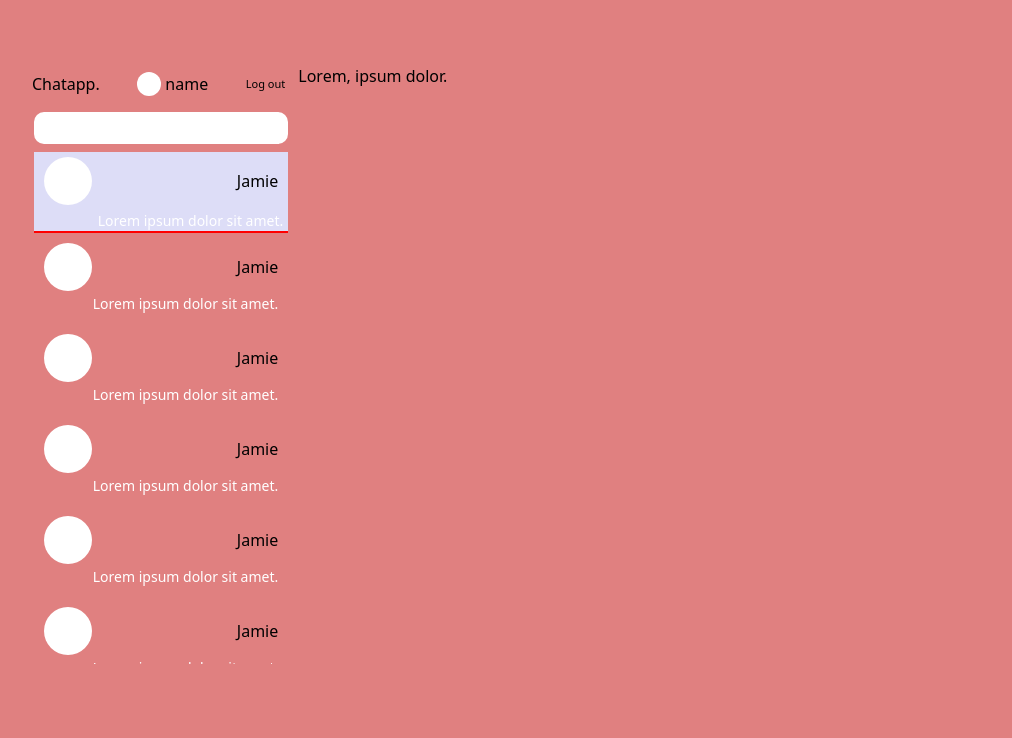
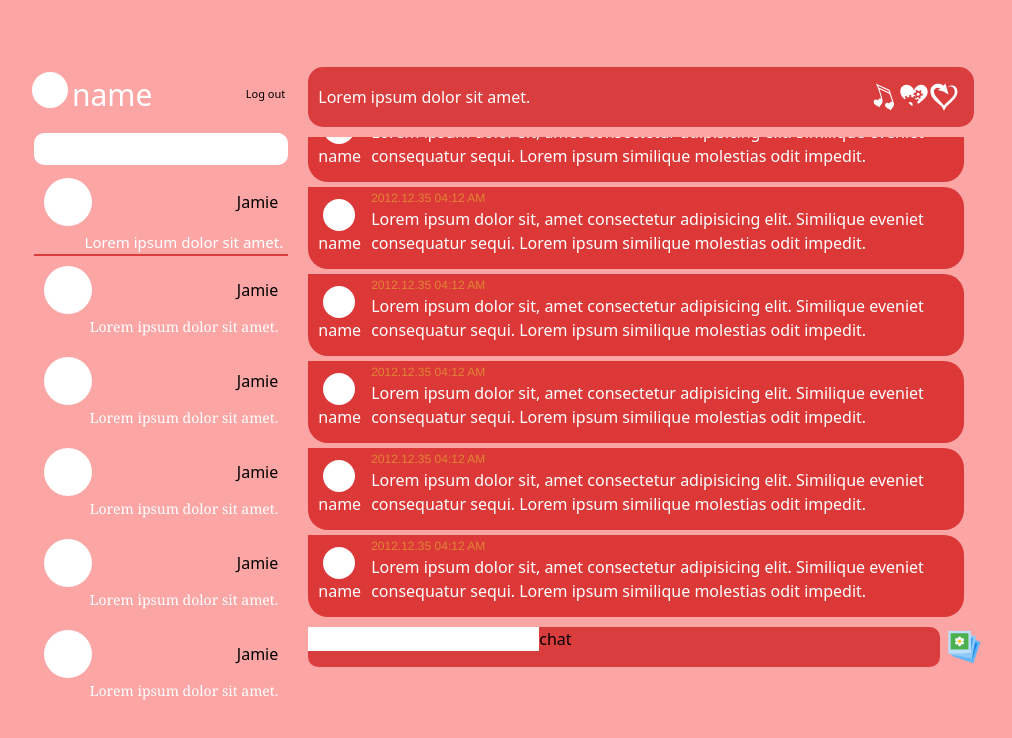
Before and after one commit to catalinfl/cherry-chat, a React (Create React App) app: page / in a window 1280 px wide. Shown: the top 738 px of the page, without its empty margins (136-1148 px from the left). Built offline with nearby package versions, Linux system fonts and the light colour scheme; what @material-tailwind/react would draw is missing.

Commit message:
ui/ux finished

```diff
--- a/src/components/Chat.jsx
+++ b/src/components/Chat.jsx
@@ -1,9 +1,14 @@
 import React from 'react'
+import NavbarChat from './NavbarChat'
+import Messages from './Messages'
+import InputChat from './InputChat'
 
 const Chat = () => {
   return (
     <div className="chat bg-red-400">
-        <p> Lorem, ipsum dolor. </p>
+      <NavbarChat />
+      <Messages />
+      <InputChat />
     </div>
     )
 }
--- /dev/null
+++ b/src/components/InputChat.jsx
@@ -0,0 +1,16 @@
+import React from 'react'
+import { Input } from '@material-tailwind/react'
+import { FcStackOfPhotos } from 'react-icons/fc'
+
+const InputChat = () => {
+  return (
+    <div className="inputChat">
+      <div className="inputChatContainer">
+        <Input varriant="outlined" className="inputChatItem shadow-lg" type="text" label="chat" spellCheck="false" color="orange"/>
+      </div>
+      <FcStackOfPhotos className="inputIcon"/>
+    </div>
+    )
+}
+
+export default InputChat
--- a/src/components/Message.jsx
+++ b/src/components/Message.jsx
@@ -1,8 +1,20 @@
 import React from 'react'
+import image from './navbar.png'
 
 const Message = () => {
   return (
-    <p> test </p>
+    <div className="message">
+      <div className="messageContainer">
+        <div className="playerProfileBox">
+          <img className="playerMessagePhoto"src={image} alt="photox" />
+          <span className="playerMessageName"> name </span>
+        </div>
+        <div className="playerMessage">
+            <span className="playerMessageData"> 2012.12.35 04:12 AM</span>
+            <p className="playerMessageText"> Lorem ipsum dolor sit, amet consectetur adipisicing elit. Similique eveniet consequatur sequi. Lorem ipsum similique molestias odit impedit. </p>
+        </div>
+      </div>
+    </div>
   )
 }
 
--- a/src/components/Messages.jsx
+++ b/src/components/Messages.jsx
@@ -1,10 +1,15 @@
 import React from 'react'
 import Message from './Message'
-
 
 const Messages = () => {
   return (
     <div className="messages">
+        <Message />
+        <Message />
+        <Message />
+        <Message />
+        <Message />
+        <Message />
         <Message />
     </div>
     )
--- a/src/components/Navbar.jsx
+++ b/src/components/Navbar.jsx
@@ -5,7 +5,6 @@ import image from './navbar.png'
 const Navbar = () => {
   return (
     <div className="navbar h-16 bg-red-700">
-        <span className="chatLogo text-white text-lg"> Chatapp. </span>
         <div className="user my-auto">
             <img src={image} alt="blabla" />
             <span className="text-sm my-auto"> name </span>
--- /dev/null
+++ b/src/components/NavbarChat.jsx
@@ -0,0 +1,21 @@
+import React from 'react'
+import {GiLoveSong, GiLoveMystery, GiSelfLove} from 'react-icons/gi'
+
+const NavbarChat = () => {
+  return (
+    <div className="navbarChat">
+        <div className="navbarChatContainer">
+            <p className="textLeft">
+                Lorem ipsum dolor sit amet.
+            </p>
+            <div className="navbarChatIcons">
+            <GiLoveSong />
+            <GiLoveMystery/>
+            <GiSelfLove/>
+            </div>
+        </div>
+    </div>
+  )
+}
+
+export default NavbarChat
--- a/src/pages/home/home.scss
+++ b/src/pages/home/home.scss
@@ -1,13 +1,12 @@
 
-$background-color: hsl(0, 61%, 69%);
-
+$messagecolor: hsl(0, 70%, 54%);
+$background-color: rgb(252 165 165);
 
 
 .home {
     display: flex;
     justify-content: center;
     margin-top: 4rem;
-    height: 80vh;
     overflow-y: auto;
     direction: ltr;
 
@@ -35,7 +34,7 @@ body {
 
 .homeContainer {
     width: 75%;
-    height: 75vh;
+    height: 80vh;
     display: flex;
 
         ::-webkit-scrollbar{
@@ -70,12 +69,13 @@ body {
             display: flex;
             flex-direction: row;
             gap: 0.25rem;
+            color: white;
+            font-size: 30px;
         }
 
         img {
-            background-color: #ddddf7;
-            height: 24px;
-            width: 24px;
+            height: 36px;
+            width: 36px;
             border-radius: 50%;
             object-fit: cover;
         }
@@ -89,6 +89,41 @@ body {
 
 .chat {
     flex: 5;
+
+    .navbarChat {
+        background-color: #d93d3d;
+        color: white;
+        height: 60px;
+        margin-left: 10px;
+        margin-right: 10px;
+        margin-top: 3px;
+        border-radius: 15px;
+        // border-top-right-radius: 10px;
+        // border-bottom-right-radius: 10px;
+        justify-content: space-between;
+
+        .navbarChatContainer {
+            display: flex;
+            flex-direction: row;
+            align-items: center;
+            height: 100%;
+        }
+
+        .textLeft {
+            flex: 7;
+            margin-left: 10px;
+        }
+
+        .navbarChatIcons {
+            flex: 1;
+            margin-right: 15px;
+            display: flex;
+            font-size: 30px;
+            cursor: pointer;
+            justify-content: space-between;
+        }
+
+    }
 }
 
 .search {
@@ -113,13 +148,12 @@ body {
         position: absolute;
         top: 7px;
         color: white;
-        left: 285px;
+        left: 320px;
     }
 
     .userChat {
         padding: 0px 5px;
-        border-bottom: solid 2px #ff0000;
-        background-color: #ddddf7;
+        border-bottom: solid 2px #d93d3d;
 
         img {
             height: 48px;
@@ -136,7 +170,7 @@ body {
         }
 
         .userChatInfo {
-            font-size: 14px;
+            font-size: 15px;
             color: white;
             display: flex;
             flex-direction: row;
@@ -152,10 +186,7 @@ body {
 
 
 .chats {
-
     padding: 0px 10px;
-
-
     .userChat {
 
         display: flex;
@@ -180,6 +211,7 @@ body {
             font-size: 14px;
             color: white;
             display: flex;
+            font-family:Cambria, Cochin, Georgia, Times, 'Times New Roman', serif;
             flex-direction: row;
             justify-content: flex-end;
         }
@@ -189,4 +221,98 @@ body {
             background-color: #d93d3d;
         }
     }
+    }
+
+.messages {
+    display: flex;
+    flex-direction: column-reverse;
+    margin: 10px;
+    width: auto;
+    height: 75%;
+    overflow: scroll;
+    overflow-x: hidden;
+
+    .message {
+        margin-top: 5px;
+        margin-right: 10px;
+        background-color: $messagecolor;
+        border-radius: 20px;
+        border-top-left-radius: 0px;
+    }
+
+    .messageContainer {
+        display: flex;
+        margin-top: 2px;
+        flex-direction: row;
+        height: auto;
+        min-height: 80px;
+
+        .playerProfileBox {
+
+        display: flex;
+        flex-direction: column;
+        margin-right: 10px;
+        margin-left: 10px;
+
+
+        .playerMessagePhoto {
+                width: 32px;
+                height: 32px;
+                display: flex;
+                flex-direction: column;
+                border-radius: 50%;
+                object-fit: cover;
+                justify-content: center;
+                align-items: center;
+                margin-top: 10px;
+                margin-left: 5px;
+            }
+
+        .playerMessageName {
+            color: white;
+        }
+        }
+
+        .playerMessage {
+            color: white;
+            display: flex;
+            flex-direction: column;
+            align-items: center;
+
+            .playerMessageData{
+                color:rgb(225, 133, 53);
+                font-family: 'Franklin Gothic Medium', 'Arial Narrow', Arial, sans-serif;
+                font-size: 12px;
+                flex-direction: row;
+                justify-content:  flex-start;
+                width: 100%;
+            }
+        }
+    }
 }
+
+.inputChat {
+    display: flex;
+
+    .inputChatContainer {
+        display: flex;
+        width: 95%;
+        margin-left: 10px;
+        background-color: #d93d3d;
+        border-radius: 10px;
+        border-color: #d93d3d;
+
+        .inputChatItem {
+            border: transparent;
+            font-size: 16px;
+        }
+    }
+
+    .inputIcon {
+        font-size: 40px;
+        margin-left: 5px;
+        justify-content: center;
+        align-items: center;
+    }
+
+}
```
Also changed, not shown: src/components/Input.jsx (deleted, +0 -9 lines).
